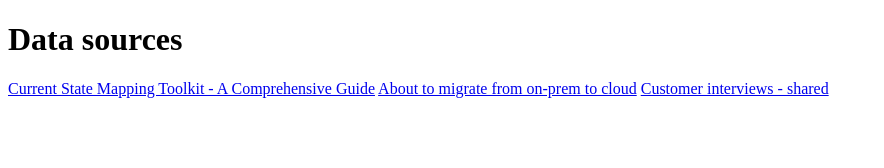
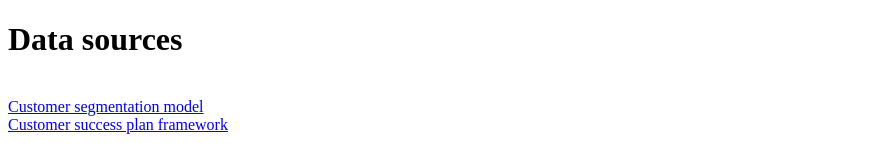
Before and after one commit to dzenuska/VismaAItesting, a plain HTML site: page index.html in a window 1280 px wide. Shown: the whole page, without its empty margins (0-884 px from the left). Drawn offline with Linux system fonts and the light colour scheme.

Commit message:
Update index.html

```diff
--- a/index.html
+++ b/index.html
@@ -2,10 +2,10 @@
 <html>
 <body>
 <h1>Data sources</h1>
-<a href="Current State Mapping Toolkit - A Comprehensive Guide.html">Current State Mapping Toolkit - A Comprehensive Guide</a>
-<a href="About to migrate from on-prem to cloud.html">About to migrate from on-prem to cloud</a>
-<a href="Customer interviews - shared.html">Customer interviews - shared</a>
-
+  <br>
+<a href="HTML 004 Customer Segmentation model copy 2.html">Customer segmentation model</a>
+  <br>
+<a href="HTML 001 Customer Success Plan Framework - Visma Group copy 2.html">Customer success plan framework</a>
 <br>
 
 </body>
```
